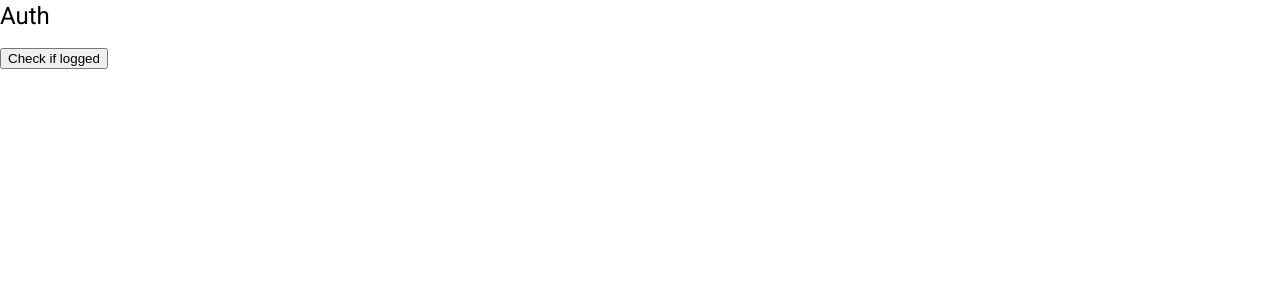
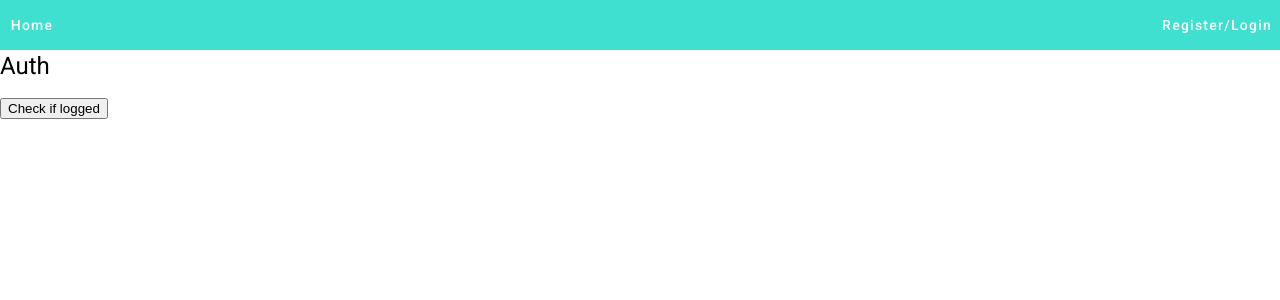
Before and after one commit to Minyas25/angular-auth, an Angular app: page / in a window 1280 px wide. Shown: the top 300 px of the page. Built offline with nearby package versions, Linux system fonts and the light colour scheme.

Commit message:
added navbar

```diff
--- a/src/app/app.component.html
+++ b/src/app/app.component.html
@@ -1,2 +1,2 @@
-
+<app-navigation />
 <router-outlet></router-outlet>
--- a/src/app/app.module.ts
+++ b/src/app/app.module.ts
@@ -15,12 +15,14 @@ import {MatIconModule} from '@angular/material/icon';
 import {MatInputModule} from '@angular/material/input';
 import {MatButtonModule} from '@angular/material/button';
 import { AuthInterceptor } from './auth.interceptor';
+import { NavigationComponent } from './navigation/navigation.component';
 
 @NgModule({
   declarations: [
     AppComponent,
     HomeComponent,
-    RegisterComponent
+    RegisterComponent,
+    NavigationComponent
   ],
   imports: [
     BrowserModule,
--- /dev/null
+++ b/src/app/navigation/navigation.component.css
@@ -0,0 +1,13 @@
+
+nav {
+    height: 50px;
+    width: 100%;
+    background-color: turquoise;
+    display: flex;
+    align-items: center;
+    justify-content: space-between;
+}
+nav a {
+
+    color: white;
+}
--- /dev/null
+++ b/src/app/navigation/navigation.component.html
@@ -0,0 +1,9 @@
+<nav>
+
+    <a routerLink="/" mat-button>Home</a>
+
+    <a *ngIf="auth.logged" mat-button (click)="auth.logout()">Logout</a>
+    <a *ngIf="!auth.logged" routerLink="/register" mat-button>Register/Login</a>
+
+
+</nav>
```
Also changed, not shown: src/app/navigation/navigation.component.ts (added, +11 -0 lines), 1 other file (tests, documents, lock files or other folders).
